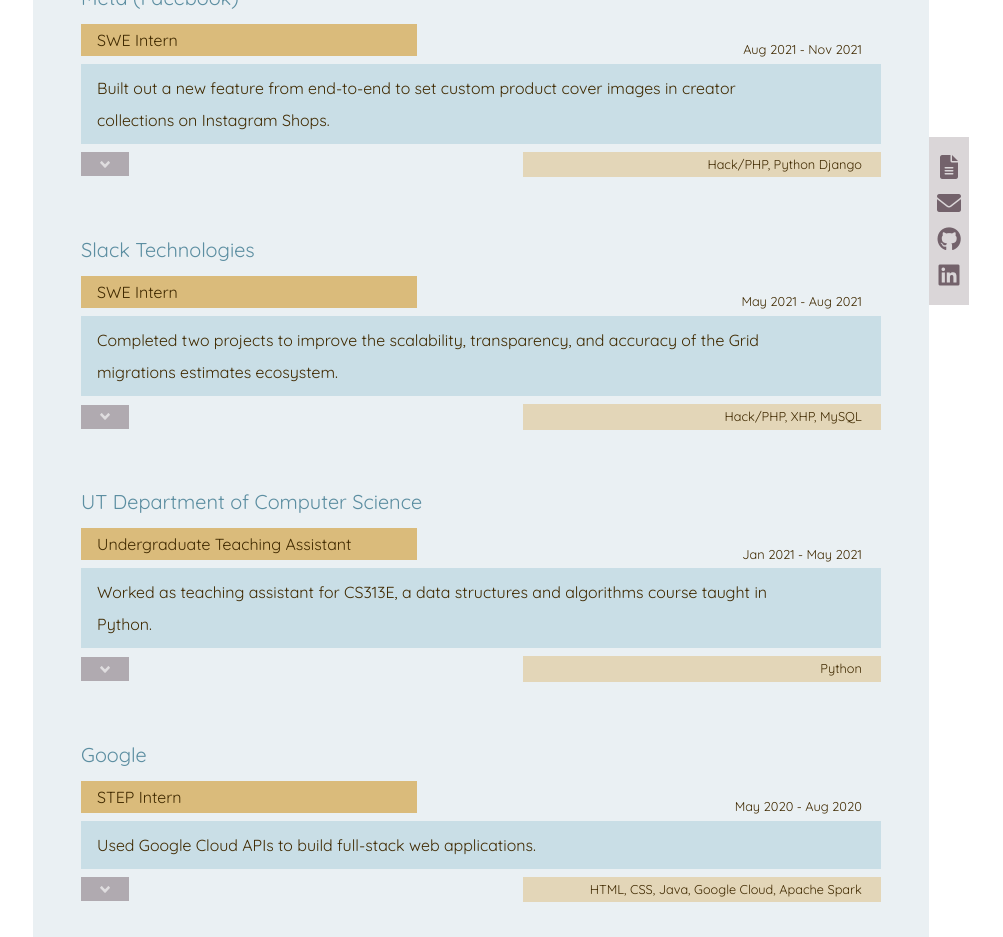
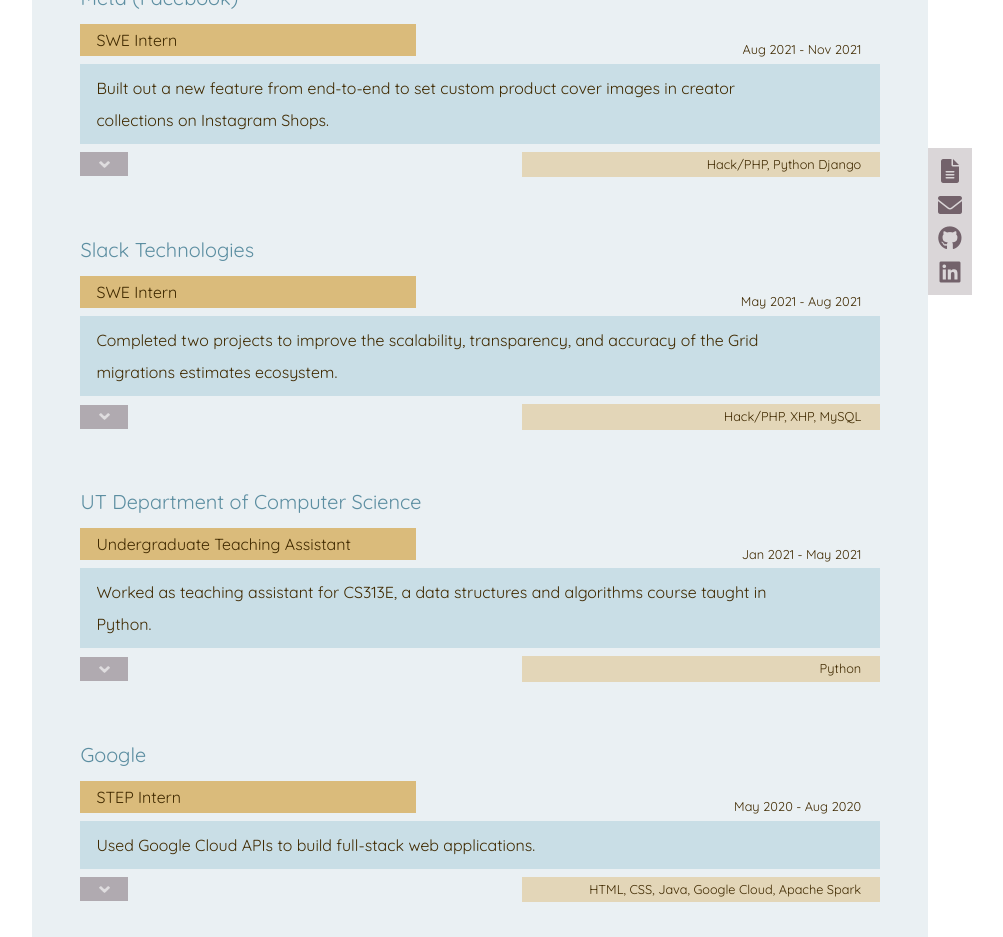
Before and after one commit to fang-helen/fang-helen.github.io, a React (Create React App) app: page / in a window 1280 px wide. Shown: the part 1280-2217 px from the top of the page, without its empty margins (159-1162 px from the left). Built offline with nearby package versions, Linux system fonts and the light colour scheme; a web font is replaced by a local one.

Commit message:
adjust spacing on sidebar

```diff
--- a/src/App.js
+++ b/src/App.js
@@ -14,7 +14,8 @@
       <Navbar />
       <div id="page-contents">
         <div id="sidebar-padding" class="social-item">
-          {/* helps center contents, even with sidebar on the other side  */}_
+          {/* helps center contents, even with sidebar on the other side  */}
+          <i class="fas fa-file-alt"></i>
         </div>
         <div id="page-sections">
           <Intro />
--- a/src/components/Sidebar.css
+++ b/src/components/Sidebar.css
@@ -1,6 +1,6 @@
 #sidebar,
 #sidebar-padding {
-  padding: 0.75em 0.5em;
+  padding: 0.4em 0.3em;
 }
 
 #sidebar {
@@ -10,7 +10,6 @@
   align-items: center;
   justify-content: space-around;
   position: sticky;
-  height: 9em;
 }
 
 #sidebar.social-link {
--- a/src/components/Socials.css
+++ b/src/components/Socials.css
@@ -1,8 +1,9 @@
+.social-item {
+  line-height: 1;
+  font-size: 1.5em;
+  margin: 0.2em;
+}
+
 .social-link {
   color: #73626b;
 }
-
-.social-item {
-  line-height: 1;
-  font-size: 1.5em;
-}
```
